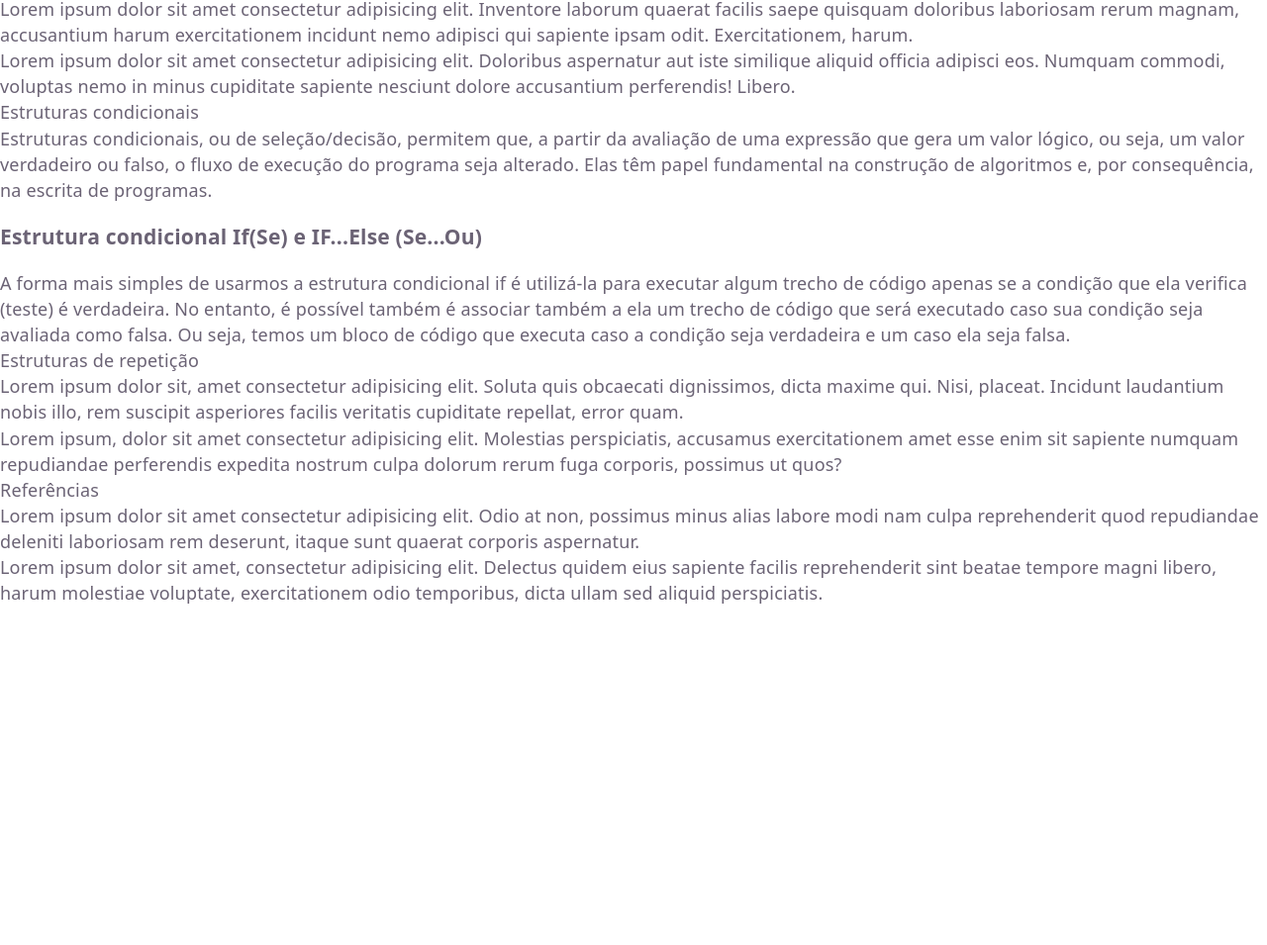
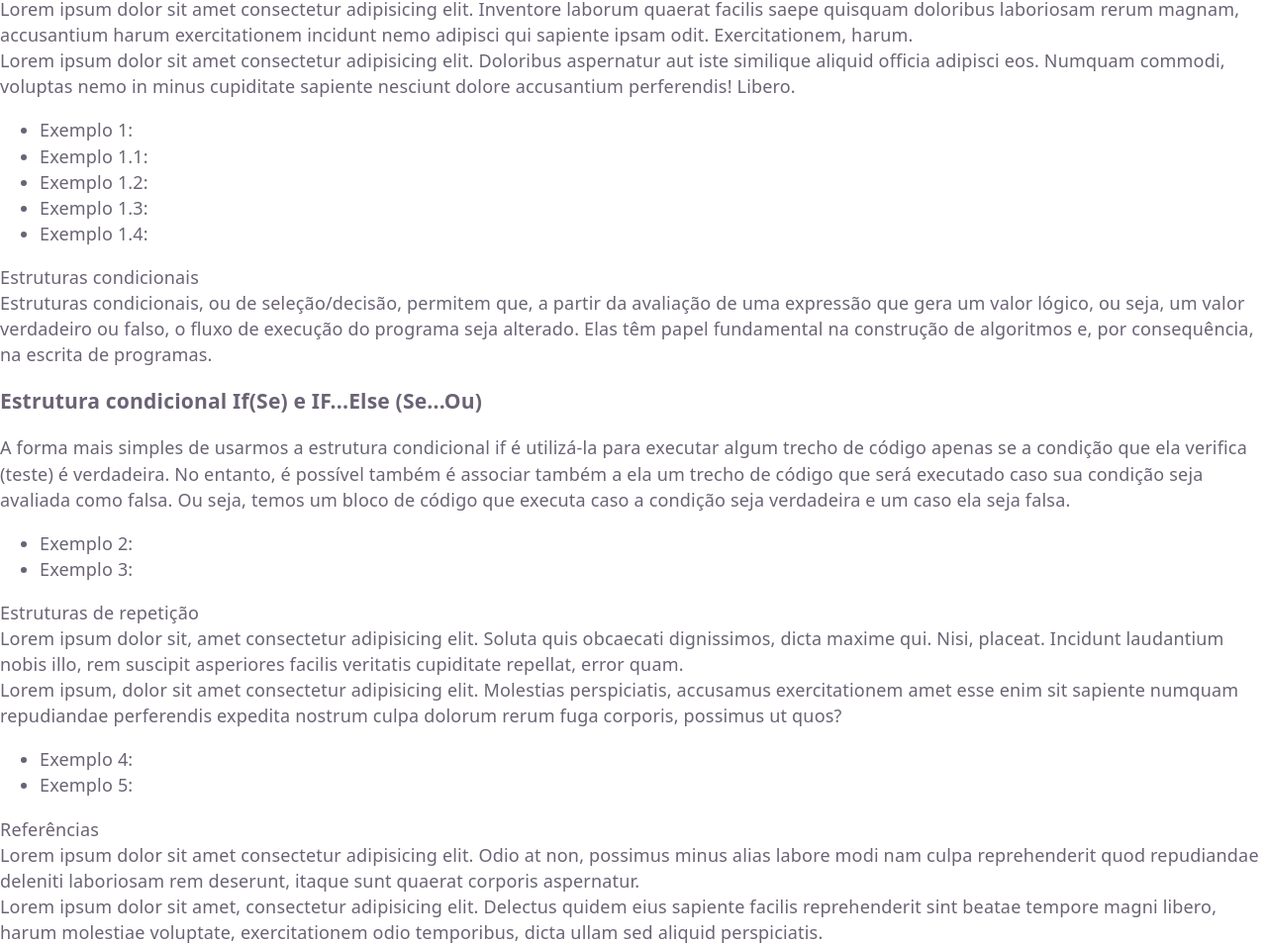
Before and after one commit to 0210-nb/documentacao_tecnica, a website built with Vite: page index.html in a window 1280 px wide. Shown: the part 291-1246 px from the top of the page at 99% size. Before the commit the page ends 903 px from the top, so only its background shows below. Built offline with nearby package versions, Linux system fonts and the light colour scheme.

Commit message:
Incluimos o li

```diff
--- a/index.html
+++ b/index.html
@@ -1,34 +1,49 @@
 <!doctype html>
 <html lang="en">
+
 <head>
   <meta charset="UTF-8" />
   <link rel="icon" type="image/svg+xml" href="/favicon.svg" />
   <meta name="viewport" content="width=device-width, initial-scale=1.0" />
   <title>documentacao_tecnica</title>
 </head>
+
 <body>
 
   <main id="main-doc">
     <section class="main-section" id="Introducao">
       <header>Introdução</header>
       <p>Lorem ipsum dolor sit amet consectetur adipisicing elit. Quidem vitae nam
-              autem voluptates voluptatem odio ipsam quam, modi, quos ipsa, nihil quod accusantium illum velit repellendus necessitatibus pariatur at sint.</p>
+        autem voluptates voluptatem odio ipsam quam, modi, quos ipsa, nihil quod accusantium illum velit repellendus
+        necessitatibus pariatur at sint.</p>
       <p>Lorem ipsum dolor sit amet consectetur adipisicing elit. Cumque eos qui debitis
-                itaque aperiam dolores consequuntur inventore iste nihil in, expedita tempore dolor ducimus quae nesciunt, quidem sunt? Nihil, porro!</p>
+        itaque aperiam dolores consequuntur inventore iste nihil in, expedita tempore dolor ducimus quae nesciunt,
+        quidem sunt? Nihil, porro!</p>
     </section>
     <section class="main-section" id="Variaveis_em_C">
       <header>Variáveis em C</header>
       <p>Lorem ipsum dolor sit amet consectetur adipisicing elit. Pariatur
-              alias est et error. Officiis, cupiditate? Quis quod, sit cum commodi fuga voluptas numquam, veritatis fugiat nemo odio, nesciunt id quidem!</p>
+        alias est et error. Officiis, cupiditate? Quis quod, sit cum commodi fuga voluptas numquam, veritatis fugiat
+        nemo odio, nesciunt id quidem!</p>
       <p>Lorem ipsum dolor sit amet consectetur, adipisicing elit. Officia illo aspernatur, consequuntur quidem,
-                neque deleniti enim eveniet dolorum maxime nisi reprehenderit, corporis consectetur ea dolor aliquid natus? Tempore, quod ad.</p>
+        neque deleniti enim eveniet dolorum maxime nisi reprehenderit, corporis consectetur ea dolor aliquid natus?
+        Tempore, quod ad.</p>
     </section>
     <section class="main-section" id="Declarando_variaveis">
       <header>Declarando variáveis</header>
       <p>Lorem ipsum dolor sit amet consectetur adipisicing elit. Inventore laborum quaerat facilis saepe quisquam
-              doloribus laboriosam rerum magnam, accusantium harum exercitationem incidunt nemo adipisci qui sapiente ipsam odit. Exercitationem, harum.</p>
+        doloribus laboriosam rerum magnam, accusantium harum exercitationem incidunt nemo adipisci qui sapiente ipsam
+        odit. Exercitationem, harum.</p>
       <p>Lorem ipsum dolor sit amet consectetur adipisicing elit. Doloribus aspernatur aut iste similique
-                aliquid officia adipisci eos. Numquam commodi, voluptas nemo in minus cupiditate sapiente nesciunt dolore accusantium perferendis! Libero.</p>
+        aliquid officia adipisci eos. Numquam commodi, voluptas nemo in minus cupiditate sapiente nesciunt dolore
+        accusantium perferendis! Libero.</p>
+      <ul>
+        <li>Exemplo 1:</li>
+        <li>Exemplo 1.1:</li>
+        <li>Exemplo 1.2:</li>
+        <li>Exemplo 1.3:</li>
+        <li>Exemplo 1.4:</li>
+      </ul>
     </section>
     <section class="main-section" id="Estruturas_condicionais">
       <header>Estruturas condicionais</header>
@@ -42,25 +57,38 @@ de uma expressão que gera um valor lógico, ou seja, um valor verdadeiro ou fal
         No entanto, é possível também é associar também a ela um trecho de código
         que será executado caso sua condição seja avaliada como falsa. Ou seja, temos um bloco de código
         que executa caso a condição seja verdadeira e um caso ela seja falsa.</p>
+        <ul>
+          <li>Exemplo 2:</li>
+          <li>Exemplo 3:</li>
+        </ul>
       </section>
     <section class="main-section" id="Estruturas_de_repeticao">
       <header>Estruturas de repetição</header>
       <p>Lorem ipsum dolor sit, amet consectetur adipisicing elit. Soluta quis obcaecati dignissimos, dicta maxime qui.
-              Nisi, placeat. Incidunt laudantium nobis illo, rem suscipit asperiores facilis veritatis cupiditate repellat, error quam.</p>
+        Nisi, placeat. Incidunt laudantium nobis illo, rem suscipit asperiores facilis veritatis cupiditate repellat,
+        error quam.</p>
       <p>Lorem ipsum, dolor sit amet consectetur adipisicing elit. Molestias perspiciatis, accusamus
-                exercitationem amet esse enim sit sapiente numquam repudiandae perferendis expedita nostrum culpa dolorum rerum fuga corporis, possimus ut quos?</p>
+        exercitationem amet esse enim sit sapiente numquam repudiandae perferendis expedita nostrum culpa dolorum rerum
+        fuga corporis, possimus ut quos?</p>
+        <ul>
+          <li>Exemplo 4:</li>
+          <li>Exemplo 5:</li>
+        </ul>
     </section>
     <section class="main-section" id="Referencias">
       <header>Referências</header>
       <p>Lorem ipsum dolor sit amet consectetur adipisicing elit. Odio at non,
-              possimus minus alias labore modi nam culpa reprehenderit quod repudiandae deleniti laboriosam rem deserunt, itaque sunt
+        possimus minus alias labore modi nam culpa reprehenderit quod repudiandae deleniti laboriosam rem deserunt,
+        itaque sunt
         quaerat corporis aspernatur.</p>
       <p>Lorem ipsum dolor sit amet, consectetur adipisicing elit. Delectus quidem eius sapiente facilis reprehenderit
-                sint beatae tempore magni libero, harum molestiae voluptate, exercitationem odio temporibus, dicta ullam sed aliquid perspiciatis.</p>
+        sint beatae tempore magni libero, harum molestiae voluptate, exercitationem odio temporibus, dicta ullam sed
+        aliquid perspiciatis.</p>
     </section>
   </main>
 
   <script type="module" src="/src/main.js"></script>
   <script src="https://cdn.freecodecamp.org/testable-projects-fcc/v1/bundle.js"></script>
 </body>
+
 </html>
```
Lines whose indentation alone changed are shown as unchanged.
